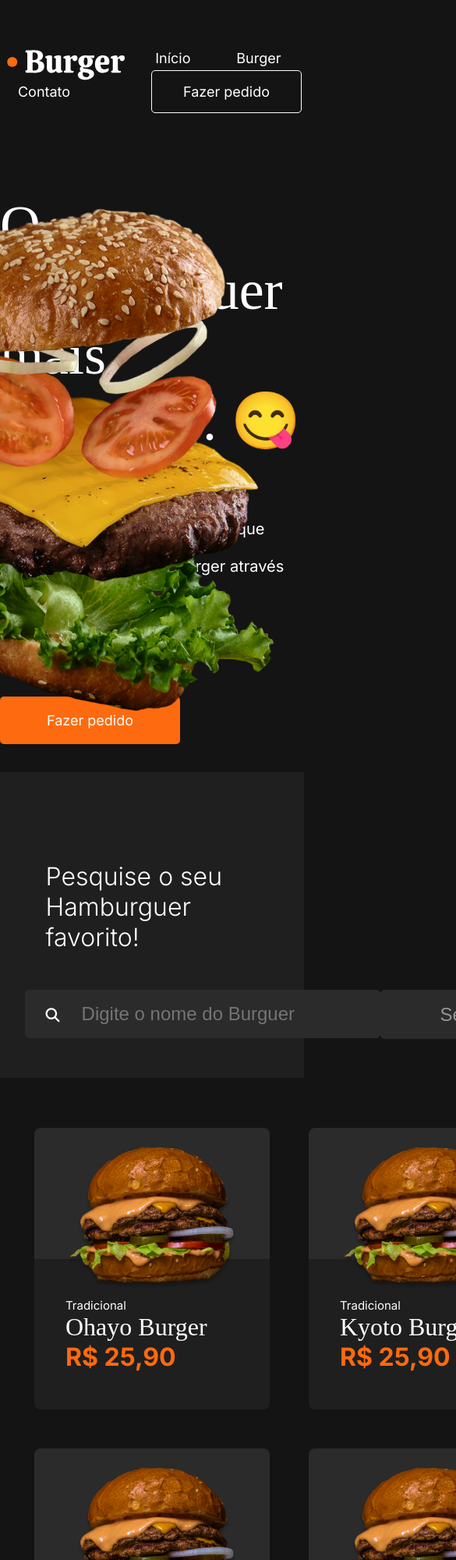
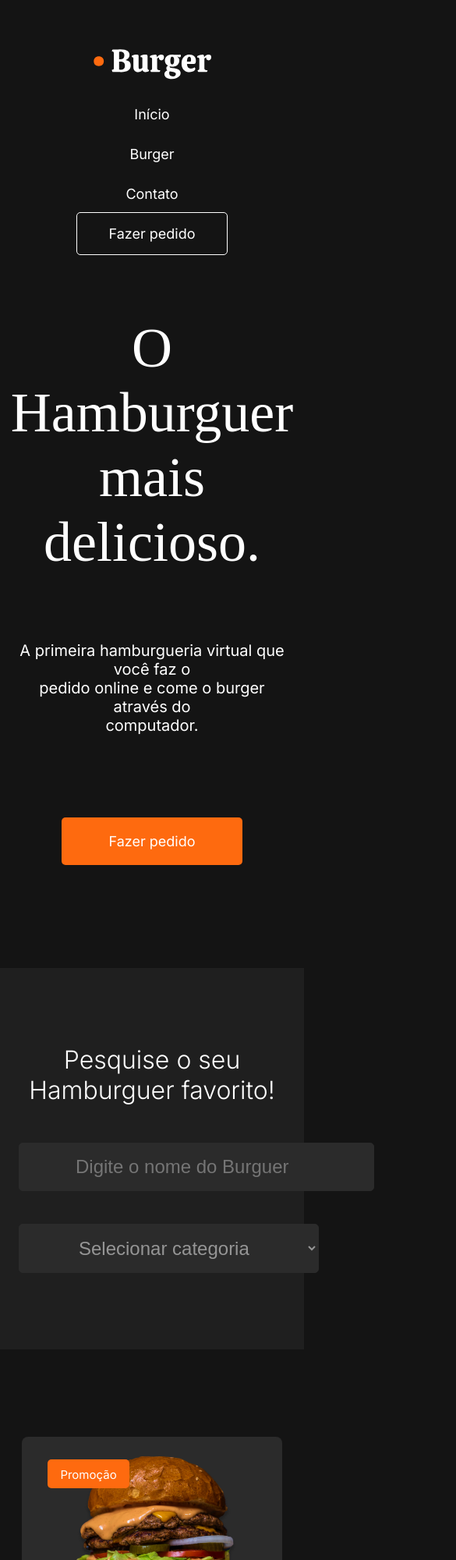
Before and after one commit to Isidoro-D/The-Burger, a plain HTML site: page index.html in a window 390 px wide. Shown: the top 2000 px of the page at 78% size, 585 px wide, since content can reach past the window. Drawn offline with Linux system fonts and the light colour scheme; a web font is replaced by a local one.

Commit message:
Finalização do responsivo mobile

```diff
--- /dev/null
+++ b/_css/layout-responsive.css
@@ -0,0 +1,99 @@
+/* Dispositivos extra small */
+
+@media (max-width: 780px) {
+    /* ========== GLOBAL ========== */
+
+    html {
+        font-size: 75%;
+    }
+
+
+
+    .container {
+        width: 100%;
+        padding: 4rem 2rem;
+    }
+
+    /* ========== HEADER ========== */
+
+    header {
+        margin-bottom: 30vh;
+    }
+
+    header ul {
+        flex-direction: column;
+        align-items: start;
+        padding: 0;
+        height: 0;
+        transition: all .5s;
+    }
+
+    header ul li {
+        margin: 15px 0;
+        width: 100%;
+    }
+
+    header div.top-bar .btn-menu {
+        margin: 0;
+    }
+
+
+    /* ========== BANNER ========== */
+
+    section.banner {
+        justify-content: center;
+        text-align: center;
+    }
+
+    section.banner .banner-burger img {
+        display: none !important;
+    }
+
+    /* ========== SECTION SEARCH BURGER ========== */
+
+    section.search-burger {
+        width: 100%;
+    }
+
+    section.search-burger h5 {
+        justify-content: center;
+        text-align: center;
+    }
+
+    section.search-burger div.choices {
+        display: flex;
+        flex-direction: column;
+        text-align: center;
+    }
+
+    section.search-burger div.container {
+        margin: 0;
+    }
+
+    section.search-burger div.choices div.search {
+        margin-bottom: 5vh;
+    }
+
+    section.search-burger div.search i {
+        display: none;
+    }
+
+    /* ========== SECTION BURGER ========== */
+
+    section.hamburgers .gourmet-burger {
+        grid-template-columns: 1fr;
+        text-align: center;
+    }
+
+    /* ========== FOOTER ========== */
+
+    footer {
+        flex-direction: column;
+        text-align: center;
+    }
+
+    footer #direitos {
+        margin-top: 16px;
+    }
+
+}
--- a/_css/layout.css
+++ b/_css/layout.css
@@ -19,6 +19,8 @@ body {
 .container {
     padding-top: 4rem;
     margin: auto;
+    max-width: 1200px;
+    width: 100%;
 }
 
 /* ========== HEADER ========== */
@@ -30,18 +32,44 @@ header nav div.top-bar ul {
     text-align: center;
 }
 
+/* header .menu-icon {
+    width: 32px;
+    height: 32px;
+    display: flex;
+    flex-direction: column;
+    justify-content: space-between;
+    cursor: pointer;
+}
+
+header .menuicon div {
+    font-size: 6px;
+    color: #ffff;
+} */
+
+/*
+
+flex-grow = define o quanto os filhos irão crescer te ocuparem o tamanho do pai, quanto maior o numero, maior será o espaço que o elemento irá ocupar
+
+flex-shrink = determina o quanto o máximo que um elemento poderá ser diminuido na tela
+
+flex-basis = determina qual será a largura miníma que um elemento ter
+
+flex = é a abreviação do 'flex-grow: 1', 'flex-shrink: 1' e 'flex-basis: 0'
+
+*/
+
 /* ========== BANNER ========== */
 
 section.banner {
     display: flex;
     margin: 56px 0;
-    justify-content: space-around;
+    justify-content: space-between;
     position: relative;
 }
 
 div.banner-burger img {
     position: absolute;
-    right: 5%;
+    right: 0;
 }
 
 /* ========== SECTION SEARCH BURGER ========== */
@@ -52,7 +80,7 @@ section.search-burger {
 }
 
 section.search-burger div.container {
-    margin: 0 15vw;
+    margin: 0 auto;
 }
 
 div.choices {
@@ -71,7 +99,7 @@ section.hamburgers .gourmet-burger {
 }
 
 section.hamburgers .gourmet-burger .icon-burger {
-    padding: 15px 40px;
+    padding: 15px 56px;
     background-color: #2B2B2B;
     border-top-left-radius: 8px;
     border-top-right-radius: 8px;
@@ -97,7 +125,7 @@ section.hamburgers .gourmet-burger .burgers:hover {
     transition: all 0.5s;
 }
 
-section.hamburgers .burgers a {
+section.hamburgers .burgers p {
     position: absolute;
     top: 8%;
     left: 10%;
@@ -110,6 +138,7 @@ footer {
     padding: 72px 0;
     display: flex;
     justify-content: space-around;
+    margin: 0 auto;
 }
 
 footer #direitos {
--- a/_css/typographic.css
+++ b/_css/typographic.css
@@ -100,7 +100,7 @@ section.search-burger div.search input, section.search-burger div.category selec
 
 
 section.search-burger div.search i {
-    margin-right: -50px;
+    margin-right: -3vw;
     position: relative;
     color: var(--white);
 }
@@ -120,7 +120,7 @@ section.hamburgers .info-burger h4 {
     color: var(--orange);
 }
 
-section.hamburgers .gourmet-burger a {
+section.hamburgers .gourmet-burger p {
     background-color: var(--orange);
     border: var(--orange);
     padding: 8px 16px;
--- a/index.html
+++ b/index.html
@@ -9,6 +9,7 @@
     <!--CSS-->
     <link rel="stylesheet" href="_css/layout.css">
     <link rel="stylesheet" href="_css/typographic.css">
+    <link rel="stylesheet" href="_css/layout-responsive.css">
     <!--FONTES-->
     <link rel="preconnect" href="https://fonts.googleapis.com">
     <link rel="preconnect" href="https://fonts.gstatic.com" crossorigin>
@@ -18,7 +19,8 @@
 </head>
 
 <body>
-    <header class="container">
+    <div class="container">
+        <header>
             <nav>
                 <div class="top-bar">
                     <ul>
@@ -30,11 +32,16 @@
                     </ul>
                 </div>
             </nav>
+            <!-- <div class="menu">
+                <div class="menu-icon">
+                    <i class="fa-solid fa-bars"></i>
+                </div>
+            </div> -->
         </header>
         <main class="container">
             <section class="banner">
                 <div class="left-info">
-                <h2>O Hamburguer <br> mais delicioso. 😋</h2>
+                    <h2>O Hamburguer <br> mais delicioso.</h2>
                     <p>A primeira hamburgueria virtual que você faz o <br> pedido online e come o burger através do <br>
                         computador.
                     </p>
@@ -44,6 +51,7 @@
                     <img src="./_assets/_images/burger-login 1.png" alt="X-Burguer">
                 </div>
             </section>
+    </div>
     <section class="search-burger">
         <div class="container">
             <h5>Pesquise o seu <br> Hamburguer favorito!</h5>
@@ -54,7 +62,7 @@
                 </div>
                 <div class="category">
                     <select name="burgers" id="">
-                            <option class="placeh" value="">Selecionar categoria</option>
+                        <option selected dsabled value="">Selecionar categoria</option>
                         <option value="texas-burger">Texas Burger</option>
                         <option value="ohayo-burger">Ohayo Burger</option>
                         <option value="kyoto-burger">Kyoto Burger</option>
@@ -67,7 +75,7 @@
         </div>
     </section>
     <section class="hamburgers">
-
+        <div class="container">
             <div class="gourmet-burger">
                 <div id="burger" class="burgers">
                     <div class="icon-burger">
@@ -78,7 +86,7 @@
                         <h3>Texas Burger</h3>
                         <h4>R$ 25,90</h4>
                     </div>
-                    <a href="#"> <small>Promoção</small></a>
+                    <p> <small>Promoção</small></p>
                 </div>
 
                 <div>
@@ -147,9 +155,9 @@
                 </div>
 
             </div>
+        </div>
     </section>
     </main>
-
     <footer>
         <div class="logo">
             <img src="./_assets/_images/B7 • Burger.svg" alt="Logo B7 Burger">
```
Lines whose indentation alone changed are shown as unchanged.
